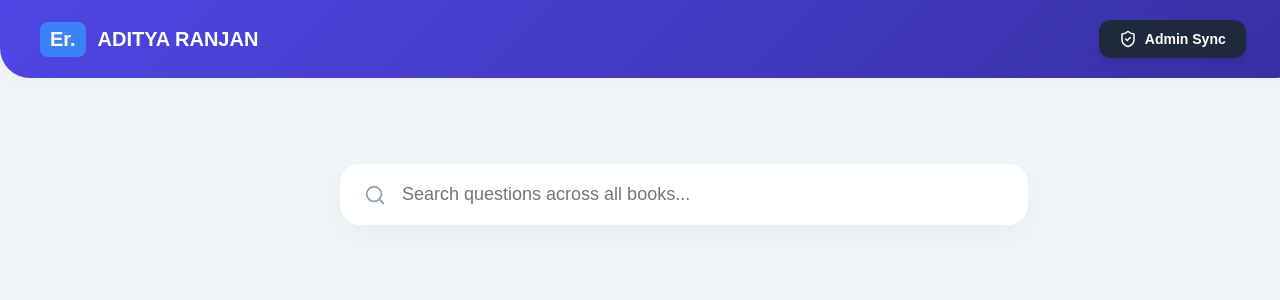
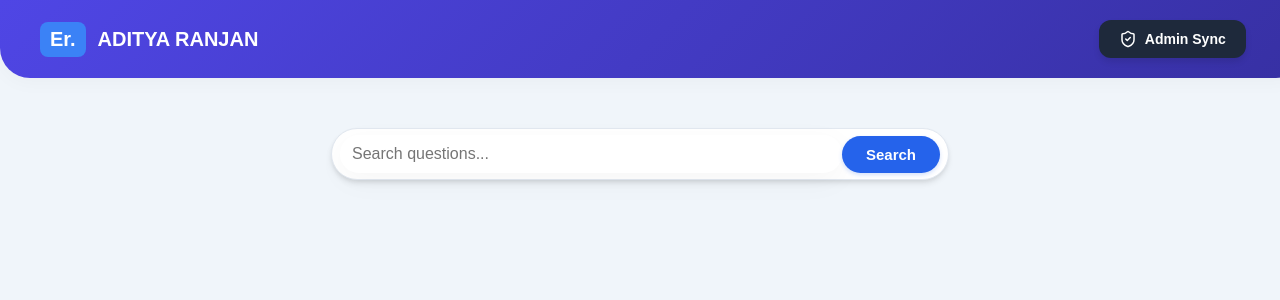
Before and after one commit to ranjanaditya7273/New_Mock_Frontend, a React (Create React App) app: page / in a window 1280 px wide. Shown: the top 300 px of the page. Built offline with nearby package versions, Linux system fonts and the light colour scheme.

Commit message:
added search functionality only when click on search button

```diff
--- a/src/pages/Book.js
+++ b/src/pages/Book.js
@@ -7,7 +7,8 @@ import './Book.css';
 
 const Book = () => {
     const [books, setBooks] = useState([]);
-    const [searchTerm, setSearchTerm] = useState('');
+    const [inputValue, setInputValue] = useState(''); // इनपुट फील्ड की वैल्यू के लिए
+    const [searchTerm, setSearchTerm] = useState(''); // एक्चुअल सर्च ट्रिगर के लिए
     const [showModal, setShowModal] = useState(false);
     const [loading, setLoading] = useState(false);
     const [creds, setCreds] = useState({ email: '', password: '' });
@@ -75,6 +76,16 @@ const Book = () => {
         setSearchedQuestions(results);
     }, [searchTerm, books]);
 
+    const handleSearchClick = () => {
+        setSearchTerm(inputValue);
+    };
+
+    const handleKeyDown = (e) => {
+        if (e.key === 'Enter') {
+            setSearchTerm(inputValue);
+        }
+    };
+
     const handleQuestionClick = (sq) => {
         const path = `/quiz/${encodeURIComponent(sq.bookName)}/${encodeURIComponent(sq.subjectName)}/${encodeURIComponent(sq.topicName)}?mode=practice&qIdx=${sq.questionIndex}`;
         navigate(path);
@@ -134,15 +145,62 @@ const Book = () => {
                 </div>
             </nav>
 
-            <header className="header-section">
-                <div className="search-container">
-                    <Search className="search-icon" size={22} />
+            <header className="header-section" style={{ padding: '20px 15px' }}>
+                {/* Updated Search Container for Better Mobile View and Button */}
+                <div
+                    className="search-container"
+                    style={{
+                        display: 'flex',
+                        alignItems: 'center',
+                        width: '100%',
+                        maxWidth: '600px',
+                        margin: '0 auto',
+                        backgroundColor: '#ffffff',
+                        borderRadius: '50px', // Pill shape design
+                        padding: '6px 8px',
+                        boxShadow: '0 4px 6px -1px rgba(0, 0, 0, 0.1), 0 2px 4px -1px rgba(0, 0, 0, 0.06)',
+                        border: '1px solid #e2e8f0'
+                    }}
+                >
+                    {/* <Search className="search-icon" size={20} color="#64748b" style={{ marginLeft: '10px' }} /> */}
                     <input
                         type="text"
-                        placeholder="Search questions across all books..."
+                        placeholder="Search questions..."
                         className="search-input"
-                        onChange={(e) => setSearchTerm(e.target.value)}
+                        value={inputValue}
+                        onChange={(e) => setInputValue(e.target.value)}
+                        onKeyDown={handleKeyDown}
+                        style={{
+                            flex: 1, // Takes remaining space
+                            border: 'none',
+                            outline: 'none',
+                            padding: '10px 12px',
+                            fontSize: '16px',
+                            backgroundColor: 'transparent',
+                            minWidth: '0' // Important for mobile so input doesn't push button out
+                        }}
                     />
+                    <button
+                        onClick={handleSearchClick}
+                        style={{
+                            backgroundColor: '#2563eb',
+                            color: '#ffffff',
+                            border: 'none',
+                            padding: '10px 24px',
+                            borderRadius: '50px',
+                            cursor: 'pointer',
+                            fontWeight: '600',
+                            fontSize: '15px',
+                            display: 'flex',
+                            alignItems: 'center',
+                            transition: 'background-color 0.2s ease',
+                            boxShadow: '0 2px 4px rgba(37, 99, 235, 0.2)'
+                        }}
+                        onMouseOver={(e) => e.target.style.backgroundColor = '#1d4ed8'}
+                        onMouseOut={(e) => e.target.style.backgroundColor = '#2563eb'}
+                    >
+                        Search
+                    </button>
                 </div>
             </header>
 
@@ -163,7 +221,6 @@ const Book = () => {
                                     onClick={() => handleQuestionClick(sq)}
                                     style={{ padding: '15px', backgroundColor: '#fff', borderRadius: '8px', border: '1px solid #e2e8f0', boxShadow: '0 1px 3px rgba(0,0,0,0.1)', cursor: 'pointer' }}
                                 >
-                                    {/* यहाँ हमने क्वेश्चन नंबर ऐड कर दिया है */}
                                     <p style={{ margin: '0 0 10px 0', fontSize: '16px', fontWeight: '500', color: '#1e293b' }}>
                                         {sq.questionIndex + 1}. {sq.questionText}
                                     </p>
```
